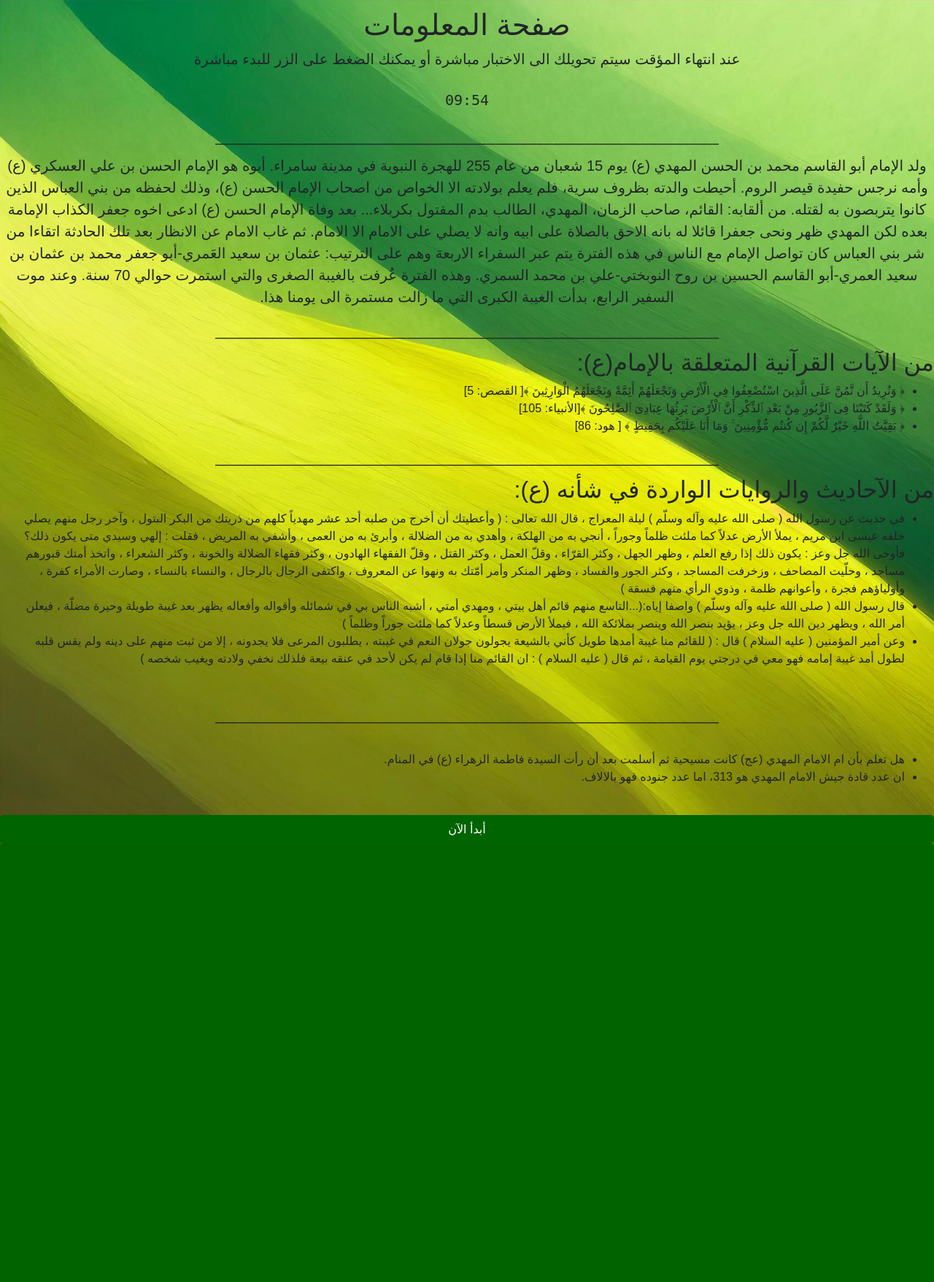
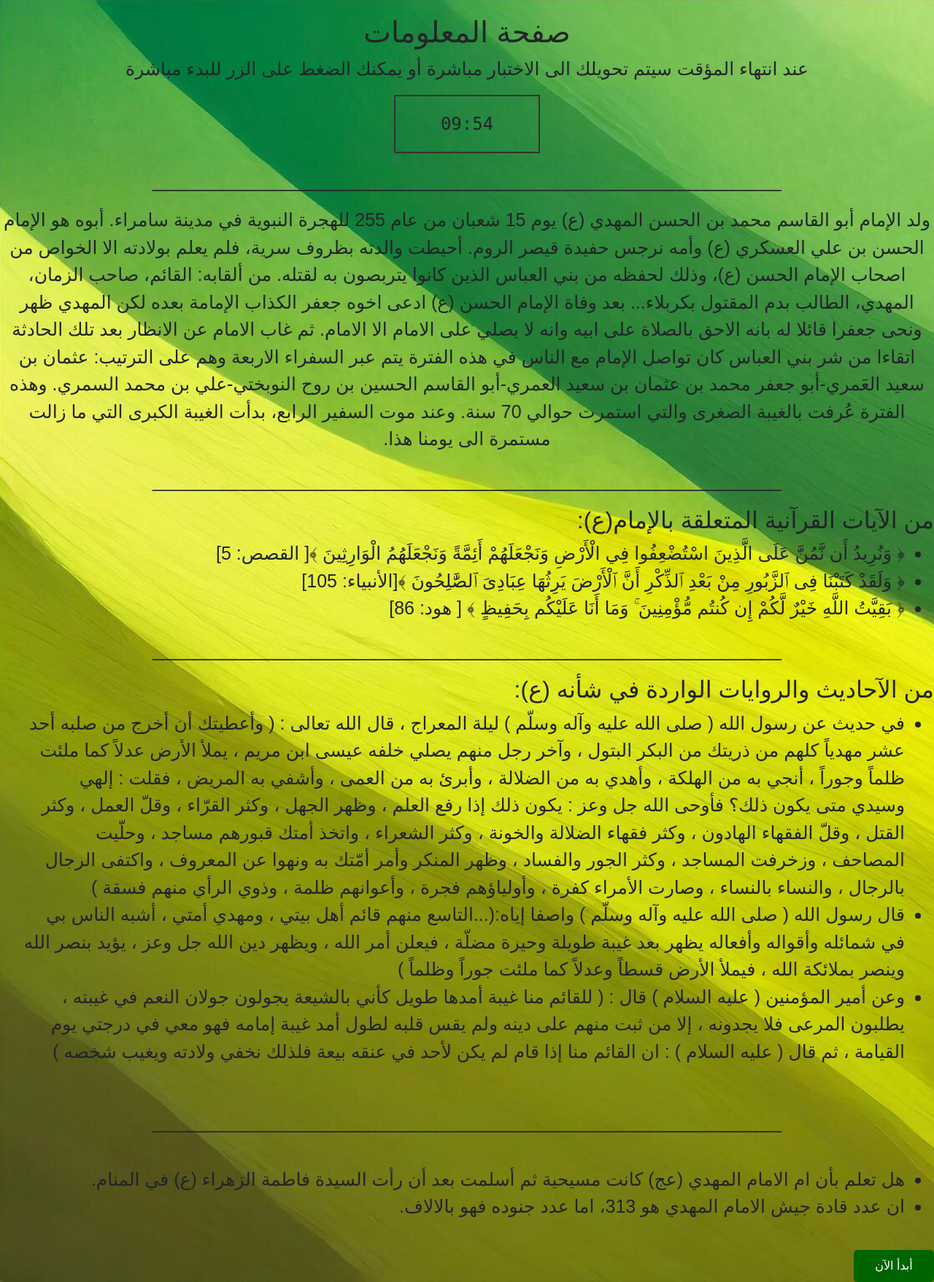
Before and after one commit to MohamadJouni6/imam-mahdi-challenge, a Flask app: page /info in a window 1280 px wide. Shown: the whole page at 73% size. Before the commit the page ends 1157 px from the top, so only its background shows below. Run offline with Flask 2, Linux system fonts and the light colour scheme; a user stored in the database is signed in; data comes from the database, SQL or seed files in the repository.

Commit message:
fix score

```diff
--- a/static/css/style.css
+++ b/static/css/style.css
@@ -6,53 +6,42 @@ body {
     background-image: url(/static/img/backg2.jpg);
     background-size: cover;
     background-repeat: no-repeat;
-    margin: 0; /* Remove default margin */
-    padding: 0; /* Remove default padding */
 }
-
-/* Adjust font size and margins */
 .text {
     text-align: center;
-    font-size: 20px;
-    margin-top: 10px;
-    margin-bottom: 10px;
+    font-size: 25px;
+    margin-top: 20px;
 }
-
 .center {
     text-align: center;
 }
-
-/* Adjust form width and margins */
 .fr {
-    width: 80%; /* Set form width */
+    width: 50%; /* Set form width */
     margin: 0 auto; /* Center the form horizontally */
-    padding: 10px; /* Add padding around the form */
+    padding: 20px; /* Add padding around the form */
     border: 2px solid #ccc; /* Add a border */
     border-radius: 5px; /* Add rounded corners */
     background-color: #f9f9f9;
 }
 
-.fr p {
-    font-size: 16px; /* Decrease font size */
+.fr p{
+    font-size: 18px; /* Increase font size */
     font-weight: bold; /* Make text bold */
-    margin-bottom: 10px; /* Add bottom margin */
+    margin-bottom: 20px; /* Add bottom margin */
 }
 
-/* Adjust radio button margins */
 input[type="radio"] {
-    margin-right: 5px; /* Add margin to the right of radio buttons */
+    margin-right: 10px; /* Add margin to the right of radio buttons */
 }
 
-/* Adjust input container margins and padding */
 .input-container {
-    margin-bottom: 5px; /* Add bottom margin between input containers */
-    padding: 5px; /* Add padding */
+    margin-bottom: 10px; /* Add bottom margin between input containers */
+    padding: 10px; /* Add padding */
     border: 1px solid #ccc; /* Add a border */
     border-radius: 5px; /* Add rounded corners */
     background-color: #fff; /* Add a white background color */
 }
 
-/* Adjust background colors for correct and incorrect answers */
 .tsel {
     background-color: rgb(130, 228, 91);
 }
@@ -61,29 +50,66 @@ input[type="radio"] {
     background-color: rgb(238, 70, 70);
 }
 
-/* Adjust button styles */
+#lb {
+    font-size: 16px;
+}
+
+#fr button[type="submit"] {
+    padding: 10px 20px; /* Add padding */
+    background-color: #007bff; /* Set background color */
+    color: #fff; /* Set text color */
+    border: none; /* Remove border */
+    border-radius: 5px; /* Add rounded corners */
+    cursor: pointer; /* Change cursor to pointer on hover */
+}
+
+#fr button[type="submit"]:hover {
+    background-color: #0056b3; /* Darker background color on hover */
+}
+
+.parg {
+    font-size: 25px;
+}
 button {
-    padding: 8px 16px; /* Example padding */
+    /* Add your button styles here */
+    padding: 10px 20px; /* Example padding */
     background-color: darkgreen; /* Example background color */
     color: #fff; /* Example text color */
     border: none; /* Example border */
     border-radius: 5px; /* Example border radius */
     cursor: pointer;
-    width: 100%; /* Make buttons full width */
+    position:relative;
+    width: 110px;
 }
 
-/* Adjust form container for smaller screens */
 form {
-    padding: 10px; /* Adjust padding */
-    width: 90%; /* Adjust width */
+    border: 2px solid #ccc; /* Border around the form */
+    border-radius: 5px; /* Rounded corners for the form */
+    padding: 20px; /* Padding inside the form */
+    background-color: rgba(249, 249, 249, 0.9); /* Background color for the form */
+    width: 300px; /* Set a fixed width for the form */
+    margin: 0 auto; /* Center the form horizontally */
 }
 
-/* Adjust timer box for smaller screens */
+form h2 {
+    margin-top: 0; /* Remove top margin for the heading */
+}
+
+#from {
+    border: 2px solid #ccc; /* Border around the form */
+    border-radius: 5px; /* Rounded corners for the form */
+    padding: 20px; /* Padding inside the form */
+    background-color: rgba(249, 249, 249, 0.9); /* Background color for the form */
+    width: 600px; /* Set a fixed width for the form */
+    margin: 0 auto; /* Center the form horizontally */
+}
+
 #timer-box {
-    padding: 10px;
-    width: 90%;
+    border: 2px solid #333;
+    padding: 20px;
+    width: 200px;
     margin: 0 auto;
     text-align: center;
     font-family: monospace;
-    font-size: 20px;
+    font-size: 24px;
 }
```
